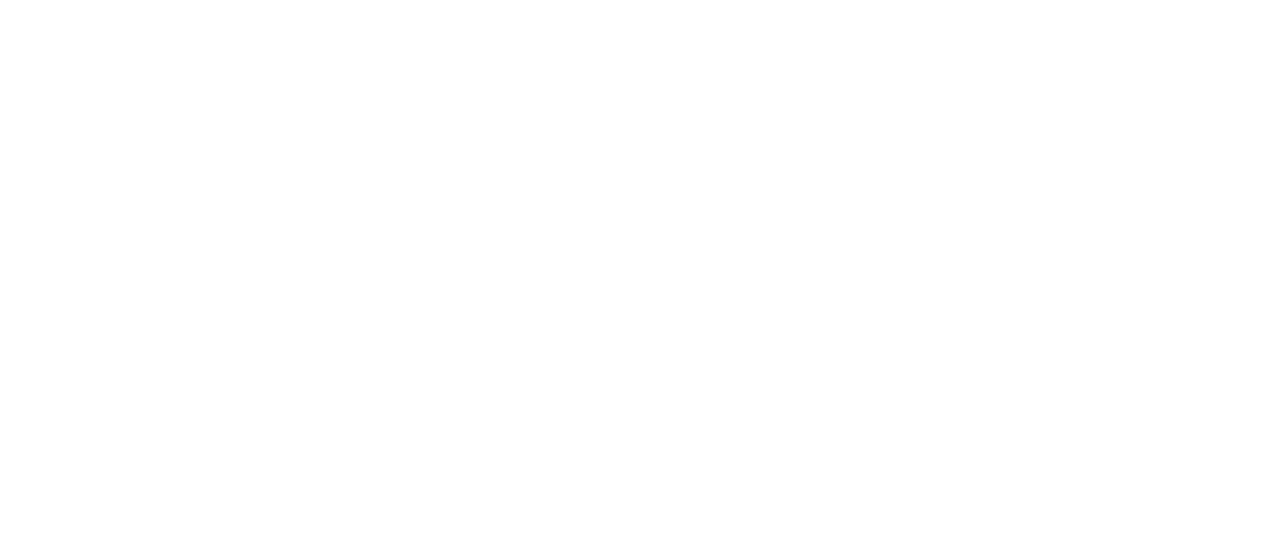
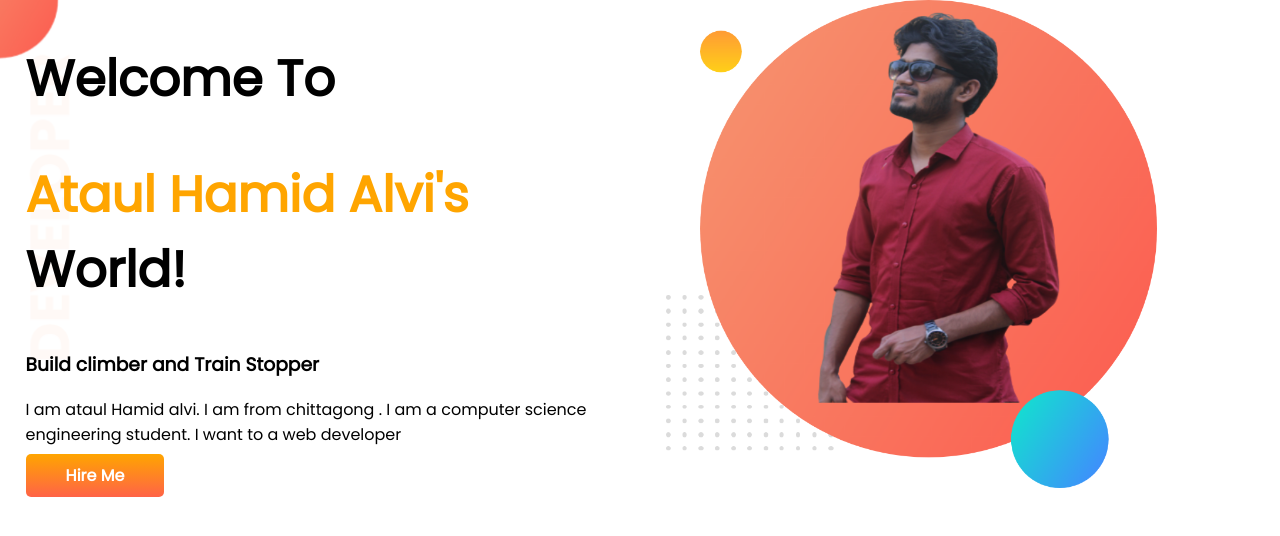
Before and after one commit to Ataul-hamid/developer-portfolio, a plain HTML site: page developer-portfolio/index.html in a window 1280 px wide. Drawn offline with Linux system fonts and the light colour scheme.

Commit message:
top banner added

```diff
--- a/developer-portfolio/index.html
+++ b/developer-portfolio/index.html
@@ -1,12 +1,34 @@
 <!DOCTYPE html>
 <html lang="en">
+
 <head>
     <meta charset="UTF-8">
     <meta name="viewport" content="width=device-width, initial-scale=1.0">
     <title>My portfolio</title>
+    <link rel="preconnect" href="https://fonts.googleapis.com">
+    <link rel="preconnect" href="https://fonts.gstatic.com" crossorigin>
+    <link href="https://fonts.googleapis.com/css2?family=Poppins&display=swap" rel="stylesheet">
     <link rel="stylesheet" href="style.css">
 </head>
+
 <body>
+    <section class="top-banner">
+        <div class="half-width">
 
+            <h1>Welcome To </h1>
+            <h1><span class="orange-color">Ataul Hamid Alvi's </span> World!</h1>
+            <h3>Build climber and Train Stopper</h3>
+            <p>I am ataul Hamid alvi. I am from chittagong . I am a computer science engineering student. I want to a
+                web
+                developer</p>
+            <a class="link-button" href="https://www.linkedin.com/in/ataul-hamid-685852171/" target="_blank">Hire Me</a>
+        </div>
+
+        <div class="half-width">
+            <img src="/developer-portfolio/showoff/alvi-bg.png" alt="">
+
+        </div>
+    </section>
 </body>
+
 </html>
--- a/developer-portfolio/style.css
+++ b/developer-portfolio/style.css
@@ -0,0 +1,34 @@
+body{
+    font-family: 'Poppins', sans-serif;
+    margin: 0;
+}
+h1{
+    font-size: 50px;
+}
+.orange-color{
+    color: orange;
+}
+section{
+    display: flex;
+}
+.half-width{
+    width: 50%;
+    padding-left: 2%;
+
+}
+.half-width img{
+    width: 80%;
+}
+.link-button{
+    text-decoration: none;
+    background-image: linear-gradient(orange, tomato);
+    padding: 10px 40px;
+    border-radius: 5px;
+    color: white;
+    font-weight: 700;
+}
+.top-banner{
+    background-image: url(/developer-portfolio/images/top-banner.png);
+    background-repeat: no-repeat;
+
+}
```
Also changed, not shown: developer-portfolio/images/dream-bg.png (added), developer-portfolio/images/exp-bg.png (added), developer-portfolio/images/jhankar.png (added), developer-portfolio/images/jhankar2.png (added), developer-portfolio/images/my-bg.png (added), developer-portfolio/images/my-bg2.png (added), developer-portfolio/images/top-banner.png (added), developer-portfolio/showoff/alvi-bg.png (added), developer-portfolio/showoff/alvi.png (added), 3 other files.
